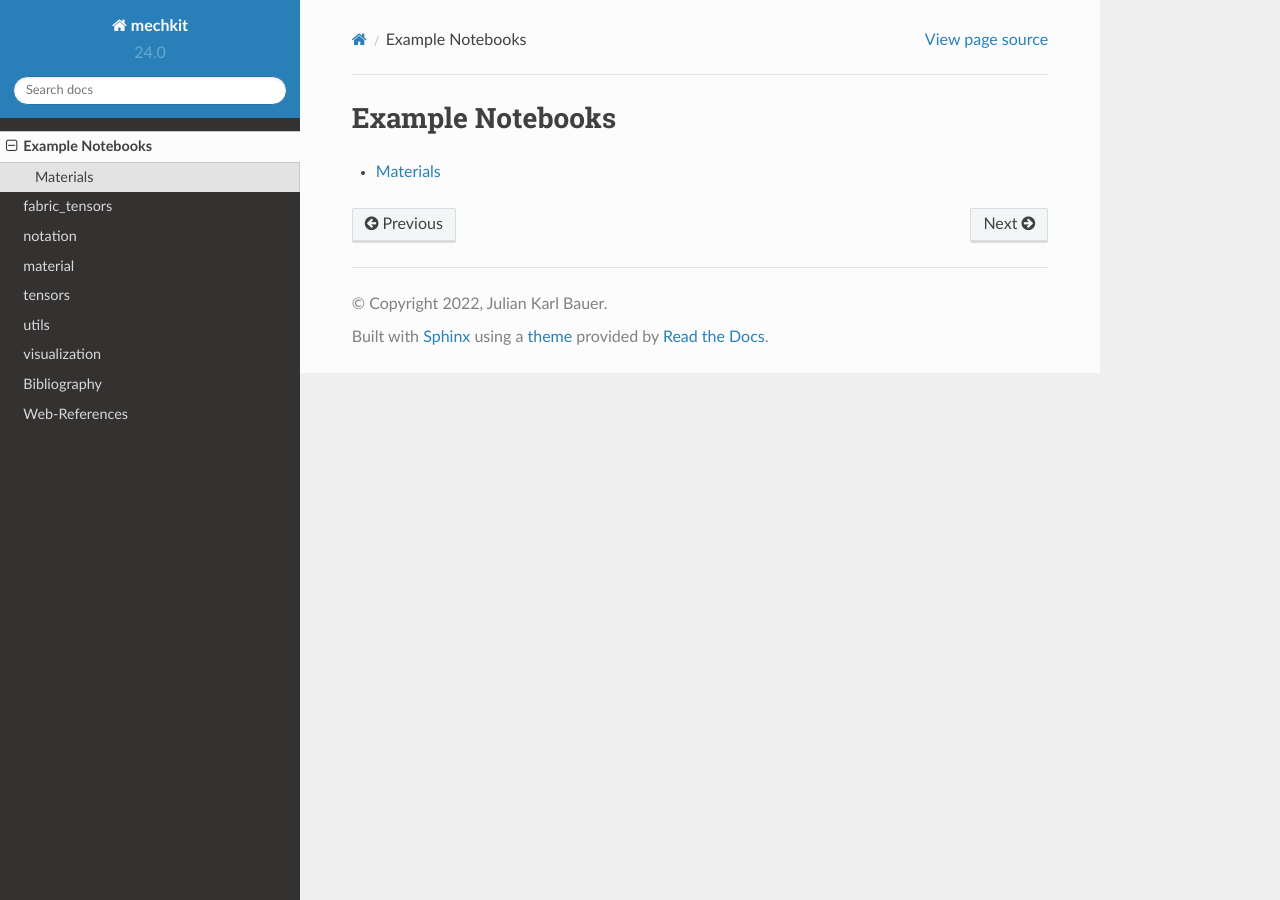
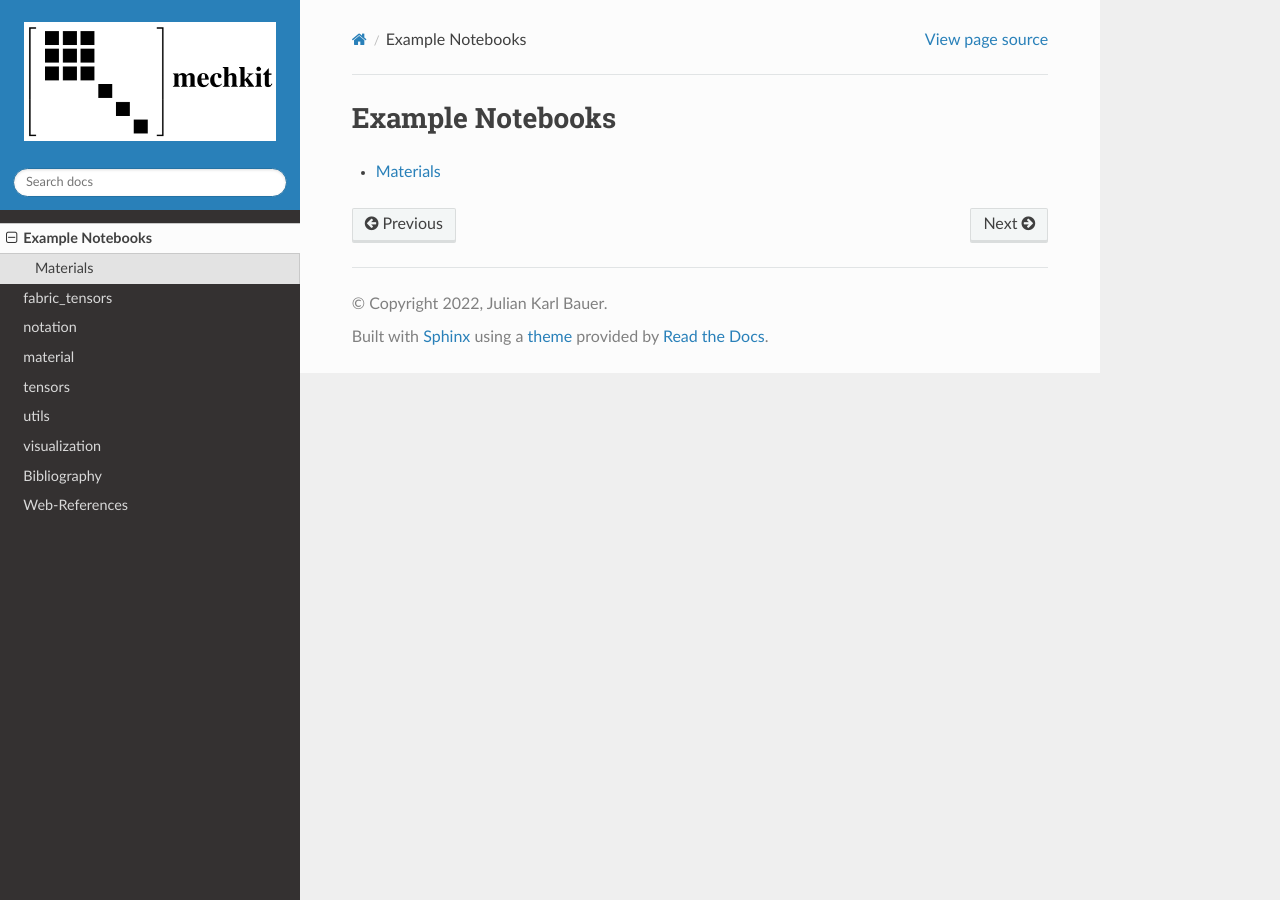
Before and after one commit to JulianKarlBauer/mechkit, a Sphinx documentation site: the page built from docs/source/example_notebooks.rst, in a window 1280 px wide. Built offline with Sphinx 7.4.7 and the Read the Docs theme 2.0.0, drawn with Linux system fonts in a browser that asks for light colours; pages that are not in the unit, such as notebooks, are missing from menus.

Commit message:
Remove version number and add logo

```diff
--- a/docs/conf.py
+++ b/docs/conf.py
@@ -91,13 +91,13 @@ author = "Julian Karl Bauer"
 # built documents.
 #
 # The short X.Y version.
-import pkg_resources
-
-__version__ = pkg_resources.get_distribution("pip").version
-
-version = __version__
-# The full version, including alpha/beta/rc tags.
-release = __version__
+# import pkg_resources
+#
+# __version__ = pkg_resources.get_distribution("mechkit").version
+#
+# version = __version__
+# # The full version, including alpha/beta/rc tags.
+# release = __version__
 
 # The language for content autogenerated by Sphinx. Refer to documentation
 # for a list of supported languages.
@@ -149,6 +149,12 @@ todo_include_todos = True
 # The theme to use for HTML and HTML Help pages.  See the documentation for
 # a list of builtin themes.
 html_theme = "sphinx_rtd_theme"  # 'alabaster'
+
+html_logo = "source/logo.png"
+html_theme_options = {
+    'logo_only': True,
+    'display_version': False,
+}
 
 # Theme options are theme-specific and customize the look and feel of a theme
 # further.  For a list of options available for each theme, see the
```
Also changed, not shown: docs/source/logo.png (added).
